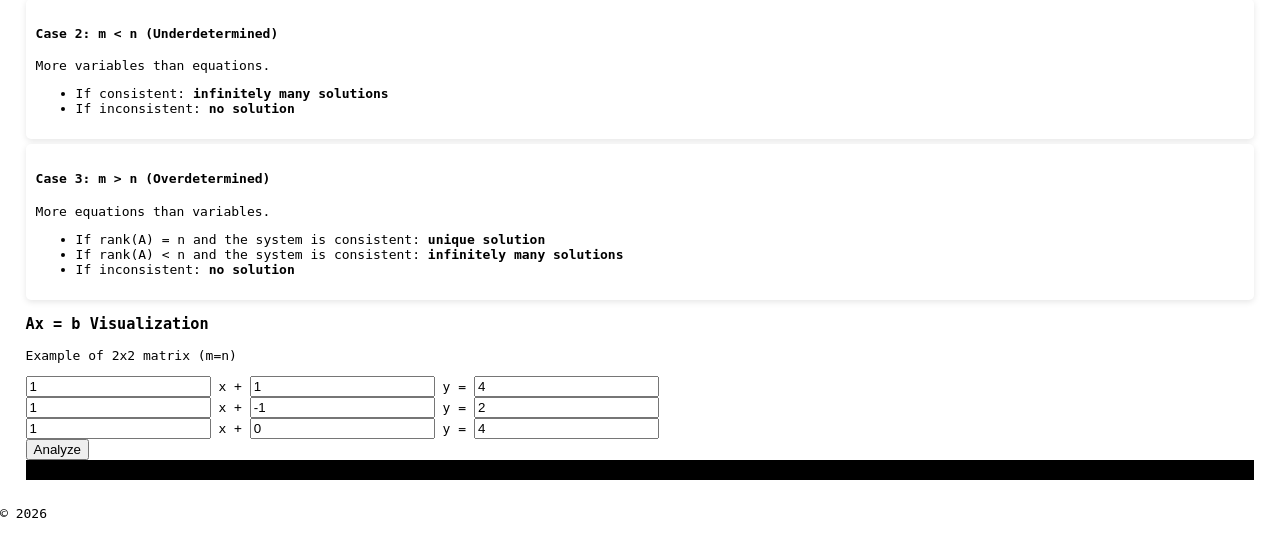
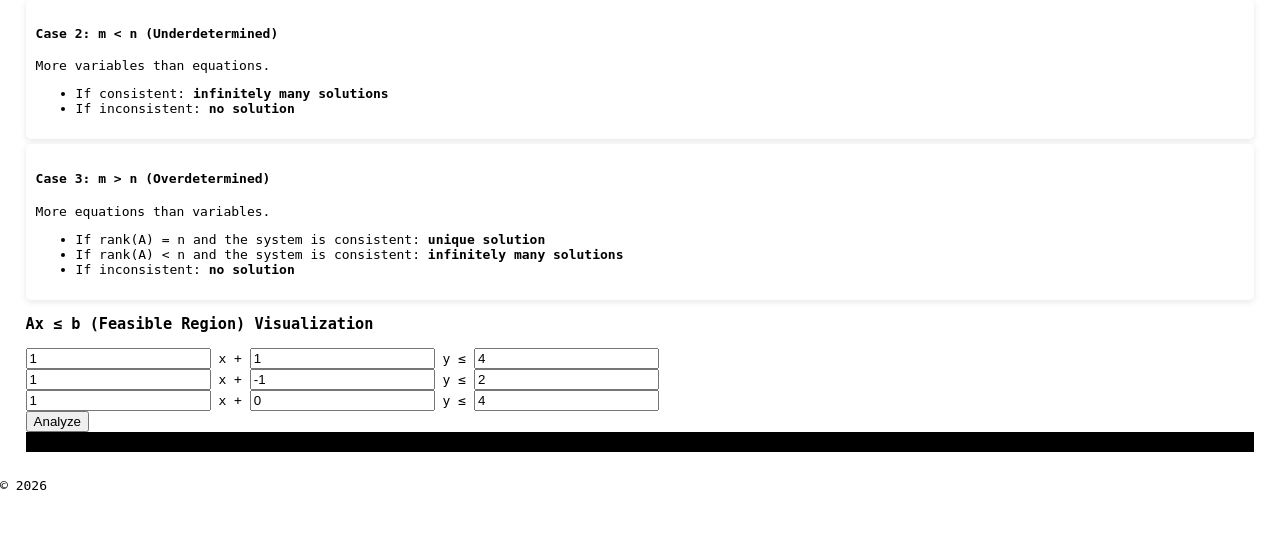
Before and after one commit to Michxz312/portfolio, a Flask app: page /project/lp in a window 1280 px wide. Shown: the part 516-1050 px from the top of the page. After the commit the page ends 1006 px from the top, so only its background shows below. Run offline with Flask 3, Linux system fonts and the light colour scheme; some libraries are stand-ins or nearby versions.

Commit message:
Update LP visualization to display feasible region

```diff
--- a/static/lp.js
+++ b/static/lp.js
@@ -53,14 +53,45 @@ function drawGraph(inputs) {
         createLine(a1,b1,c1,"Line 1"),
         createLine(a2,b2,c2,"Line 2"),
         createLine(a3,b3,c3,"Line 3")
+        computeFeasibleRegion(inputs, "<=")
     ];
 
     Plotly.newPlot("graphLP", data, {
-        title: '2D Geometry of Ax = b',
         xaxis: {title:'x', fixedrange:true},
         yaxis: {title:'y', fixedrange:true},
         showlegend:true
     });
+}
+
+function computeFeasibleRegion(inputs, sign){
+    const { a1, b1, c1, a2, b2, c2, a3, b3, c3 } = inputs;
+    let x = []
+    let y = []
+    for (let xi=-5; xi<=5; xi+=0.05) {
+        for (let yi=-5; yi<=5;yi+=0.05) {
+            const ok = check(a1,b1,c1,xi,yi,sign) &&
+            check(a2,b2,c2,xi,yi,sign) &&
+            check(a3,b3,c3,xi,yi,sign);
+            if(ok) {
+                x.push(xi);
+                y.push(yi);
+            }
+        }
+    }
+    return {
+        x:x,
+        y:y,
+        mode:'markers',
+        name:"Feasible Region",
+        marker:{
+            size: 3,
+            color: "rgb(47, 71, 47)"
+        }
+    }
+}
+
+function check(a, b, c, x, y, sign) {
+
 }
 
 function createLine(a,b,c, name) {
--- a/templates/projects/LP/LP.html
+++ b/templates/projects/LP/LP.html
@@ -77,23 +77,22 @@
             </ul>
         </div>
     <div class = "problem">
-        <h3>Ax = b Visualization</h3>
-        <p>Example of 2x2 matrix (m=n)</p>
+        <h3>Ax &leq; b (Feasible Region) Visualization</h3>
         <div class="equation">
             <input type="number" id="a1" value="1"> x +
-            <input type="number" id="b1" value="1"> y =
+            <input type="number" id="b1" value="1"> y &leq;
             <input type="number" id="c1" value="4">
         </div>
 
         <div class="equation">
             <input type="number" id="a2" value="1"> x +
-            <input type="number" id="b2" value="-1"> y =
+            <input type="number" id="b2" value="-1"> y &leq;
             <input type="number" id="c2" value="2">
         </div>
 
         <div class="equation">
             <input type="number" id="a3" value="1"> x +
-            <input type="number" id="b3" value="0"> y =
+            <input type="number" id="b3" value="0"> y &leq;
             <input type="number" id="c3" value="4">
         </div>
         <button id = "analyze">Analyze</button>
```
